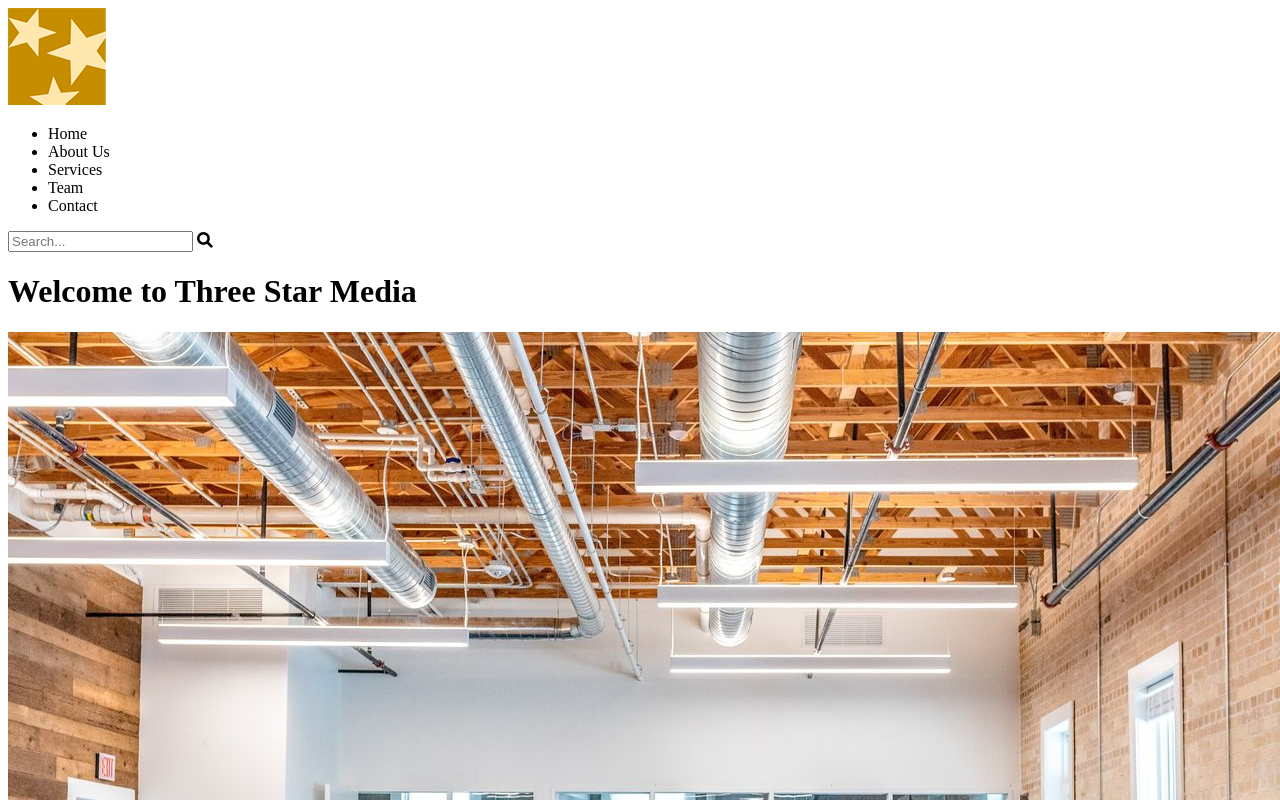
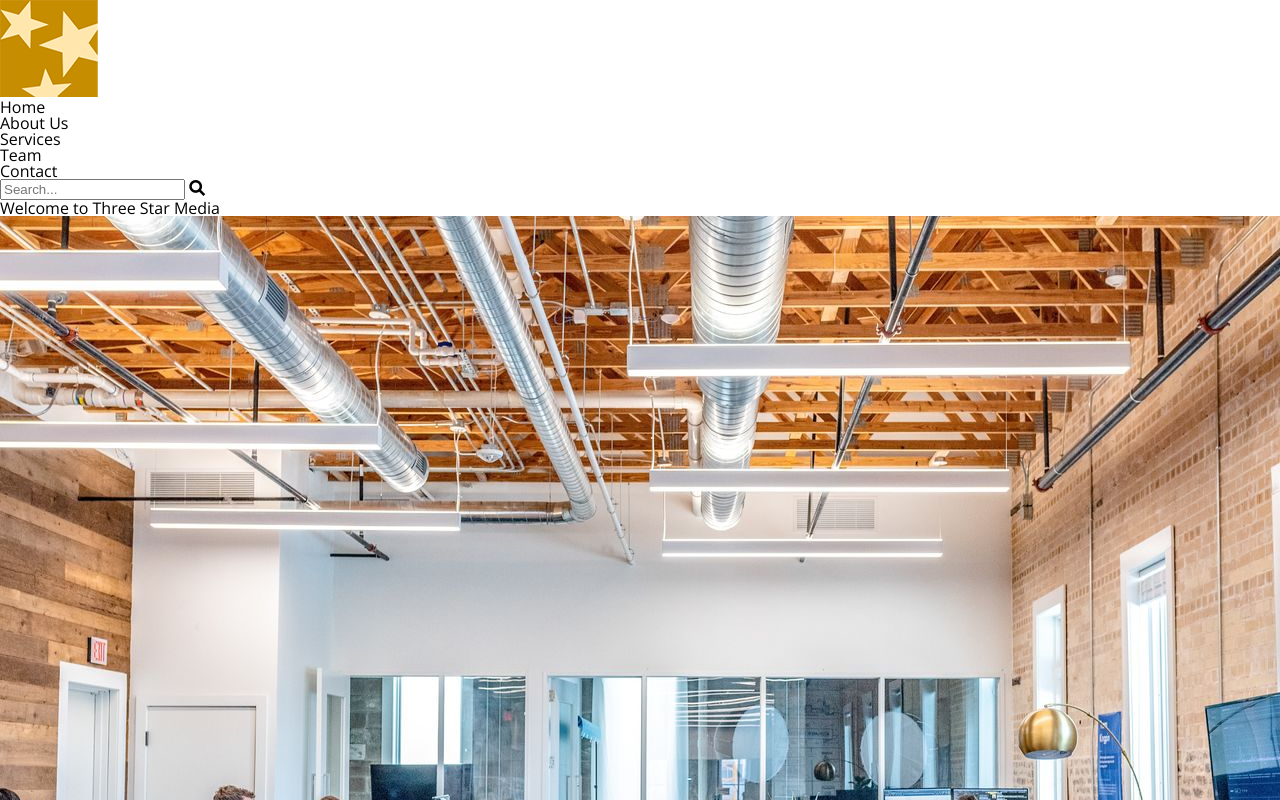
Before and after one commit to savi0028/final-project, a plain HTML site: page index.html in a window 1280 px wide. Shown: the top 800 px of the page. Drawn offline with nearby package versions, Linux system fonts and the light colour scheme.

Commit message:
Initializing css

```diff
--- a/index.html
+++ b/index.html
@@ -5,6 +5,10 @@
     <meta http-equiv="X-UA-Compatible" content="IE=edge">
     <meta name="viewport" content="width=device-width, initial-scale=1.0">
     <link rel="stylesheet" href="/styles/icons.css">
+    <link rel="stylesheet" href="/styles/css.css">
+    <style>
+        @import url('https://fonts.googleapis.com/css2?family=Open+Sans:wght@300;400;700&display=swap');
+        </style>
     <title>Document</title>
 </head>
 
@@ -17,7 +21,6 @@
                 <li>Home</li>
                 <li>About Us</li>
                 <li>Services</li>
-
                 <li>Team</li>
                 <li>Contact</li>
             </ul>
@@ -111,7 +114,7 @@
             <input type="text" id="email" name="email">
 
             <label for="message">Message</label>
-            <input type="text" id="Message" name="Message">
+            <input type="text" id="message" name="message">
 
             <button type="button">Send</button>
         </form>
--- /dev/null
+++ b/styles/css.css
@@ -0,0 +1,54 @@
+/* http://meyerweb.com/eric/tools/css/reset/
+   v2.0 | 20110126
+   License: none (public domain)
+*/
+
+html, body, div, span, applet, object, iframe,
+h1, h2, h3, h4, h5, h6, p, blockquote, pre,
+a, abbr, acronym, address, big, cite, code,
+del, dfn, em, img, ins, kbd, q, s, samp,
+small, strike, strong, sub, sup, tt, var,
+b, u, i, center,
+dl, dt, dd, ol, ul, li,
+fieldset, form, label, legend,
+table, caption, tbody, tfoot, thead, tr, th, td,
+article, aside, canvas, details, embed,
+figure, figcaption, footer, header, hgroup,
+menu, nav, output, ruby, section, summary,
+time, mark, audio, video {
+	margin: 0;
+	padding: 0;
+	border: 0;
+	font-size: 100%;
+	font: inherit;
+	vertical-align: baseline;
+}
+/* HTML5 display-role reset for older browsers */
+article, aside, details, figcaption, figure,
+footer, header, hgroup, menu, nav, section {
+	display: block;
+}
+body {
+	line-height: 1;
+}
+ol, ul {
+	list-style: none;
+}
+blockquote, q {
+	quotes: none;
+}
+blockquote:before, blockquote:after,
+q:before, q:after {
+	content: '';
+	content: none;
+}
+table {
+	border-collapse: collapse;
+	border-spacing: 0;
+}
+
+/* CSS START */
+
+html{
+    font-family: 'Open Sans', sans-serif;
+}
```
